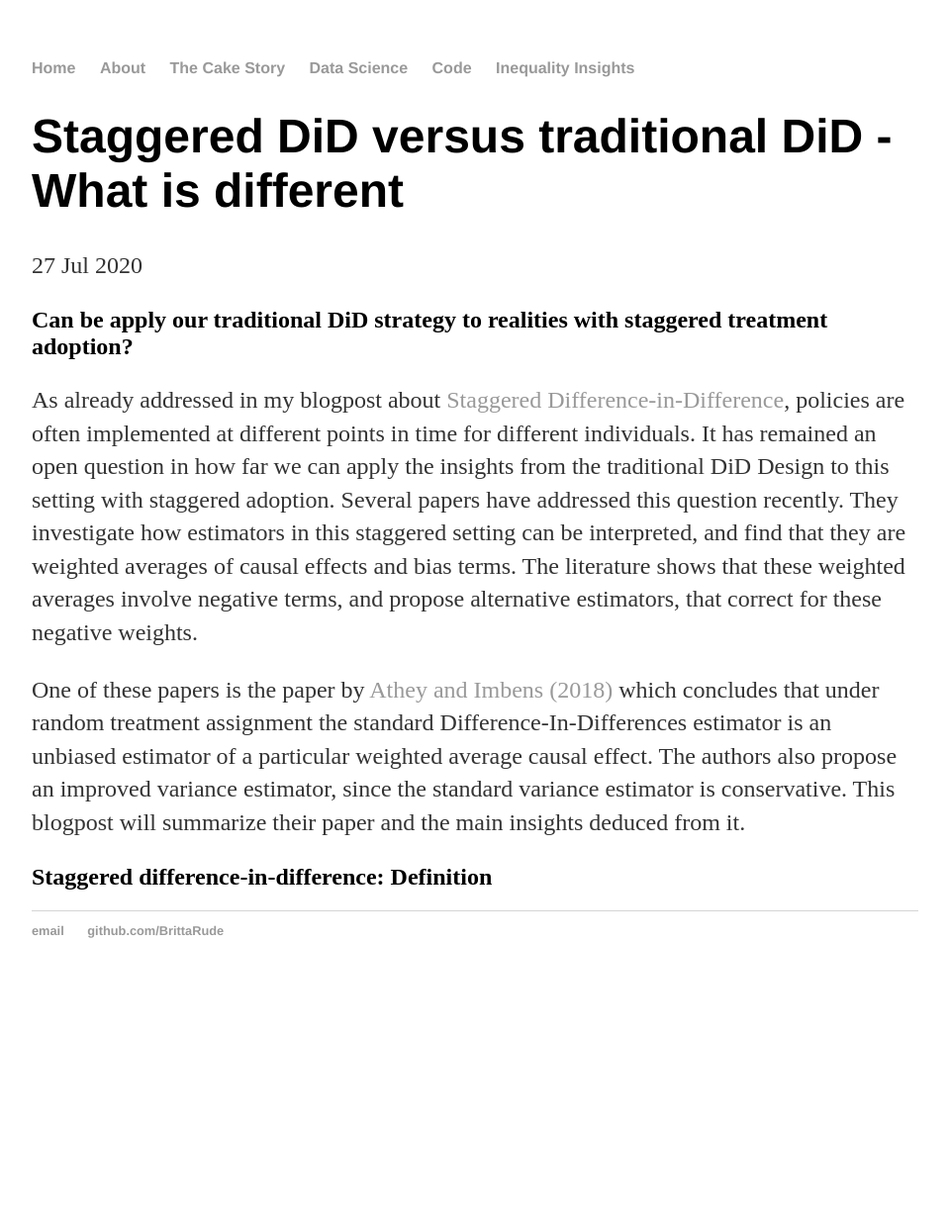
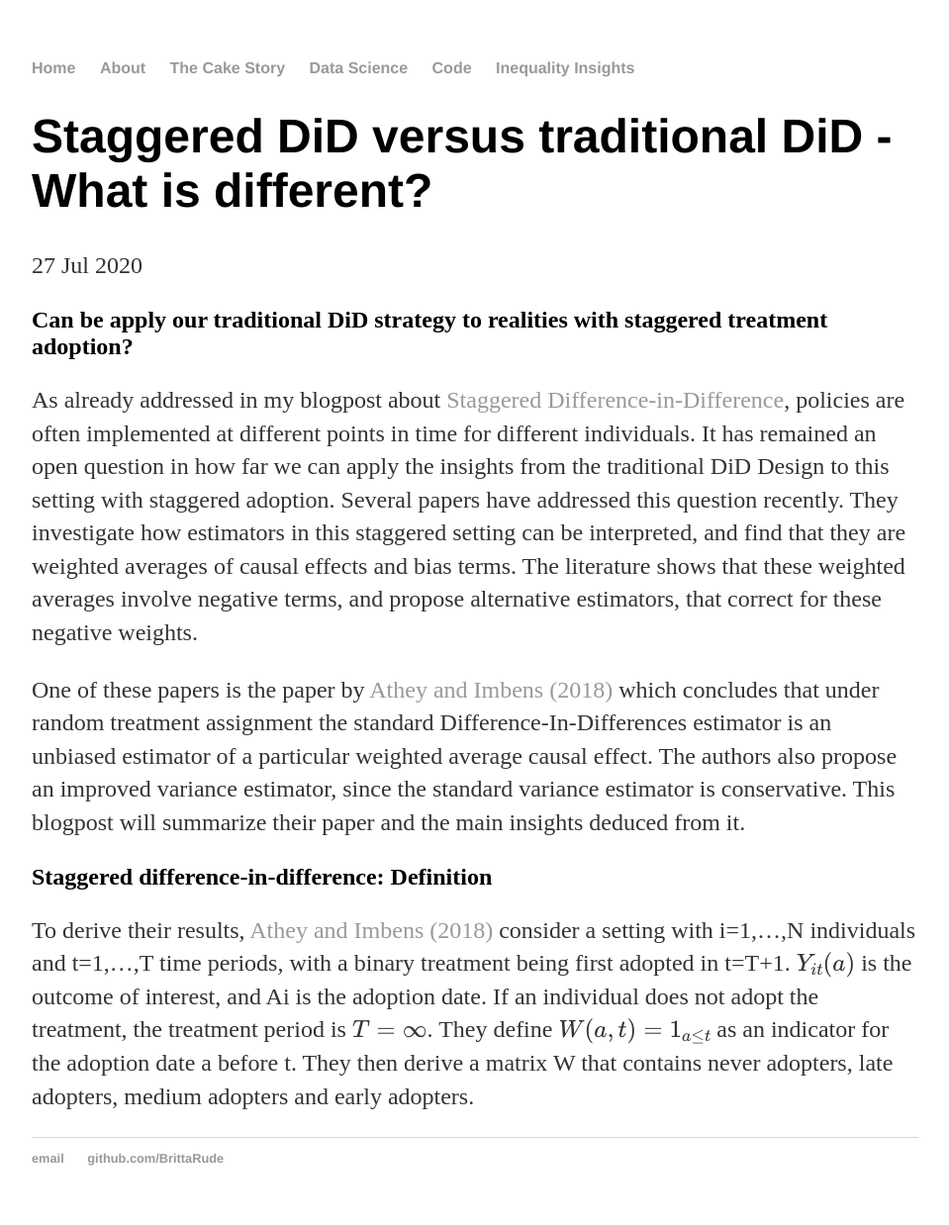
Before and after one commit to BrittaRude/BrittaRude.github.io, a Jekyll site: the page built from inputs_datascience/_posts/2020-07-27-britta-rude-staggered-did-new-insights.md, in a window 1280 px wide. Shown: the whole page at 99% size, without its empty margins (160-1119 px from the left). Built offline with Jekyll 4.4.1, drawn with Linux system fonts in a browser that asks for light colours; formulas are drawn with MathJax 3; before the commit the page ends 1008 px from its top, so only the background shows below that.

Commit message:
Update 2020-07-27-britta-rude-staggered-did-new-insights.md

```diff
--- a/inputs_datascience/_posts/2020-07-27-britta-rude-staggered-did-new-insights.md
+++ b/inputs_datascience/_posts/2020-07-27-britta-rude-staggered-did-new-insights.md
@@ -1,7 +1,7 @@
 ---
 layout: post
 usemathjax: true
-title: "Staggered DiD versus traditional DiD - What is different"
+title: "Staggered DiD versus traditional DiD - What is different?"
 date: 2020-07-27
 ---
 
@@ -12,3 +12,5 @@
 One of these papers is the paper by [Athey and Imbens (2018)](https://www.nber.org/papers/w24963.pdf) which concludes that under random treatment assignment the standard  Difference-In-Differences estimator is an unbiased estimator of a particular weighted average causal effect. The authors also propose an improved variance estimator, since the standard variance estimator is conservative. This blogpost will summarize their paper and the main insights deduced from it.
 
 ## Staggered difference-in-difference: Definition
+
+To derive their results, [Athey and Imbens (2018)](https://www.nber.org/papers/w24963.pdf) consider a setting with i=1,...,N individuals and t=1,...,T time periods, with a binary treatment being first adopted in t=T+1. $$Y_{it}(a)$$ is the outcome of interest, and Ai is the adoption date. If an individual does not adopt the treatment, the treatment period is $$T= \infty $$. They define $$ W(a,t) = 1_{a \leq t} $$ as an indicator for the adoption date a before t. They then derive a matrix W that contains never adopters, late adopters, medium adopters and early adopters.
```
